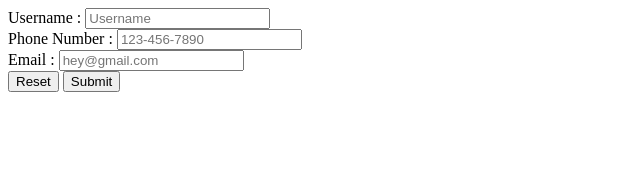
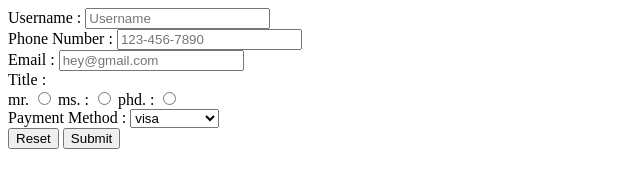
Before and after one commit to Nerdy-girll/Forms-Practice, a plain HTML site: page index.html in a window 1280 px wide. Shown: the whole page, without its empty margins (0-640 px from the left). Drawn offline with Linux system fonts and the light colour scheme.

Commit message:
add title and payment method options

```diff
--- a/index.html
+++ b/index.html
@@ -16,6 +16,23 @@
         <label for="email">Email :</label>
         <input type="email" name="email" id="email" placeholder="hey@gmail.com"> <br>
 
+        <label for="mr.">Title :</label> <br>
+        <label for="mr.">mr.</label>
+        <input type="radio" name="mr." id="title">
+        <label for="ms.">ms. :</label>
+        <input type="radio" name="ms." id="title">
+        <label for="phd.">phd. :</label>
+        <input type="radio" name="phd." id="title"> <br>
+
+
+        <label for="payment">Payment Method :</label>
+        <select name="payment" id="payment">
+            <option value="visa">visa</option>
+            <option value="mastercard">mastercard</option>
+            <option value="giftcard">giftcard</option>
+            <option value="m-pesa">m-pesa</option>
+        </select> <br>
+
         <input type="reset">
         <input type="submit">
     </form>
```
